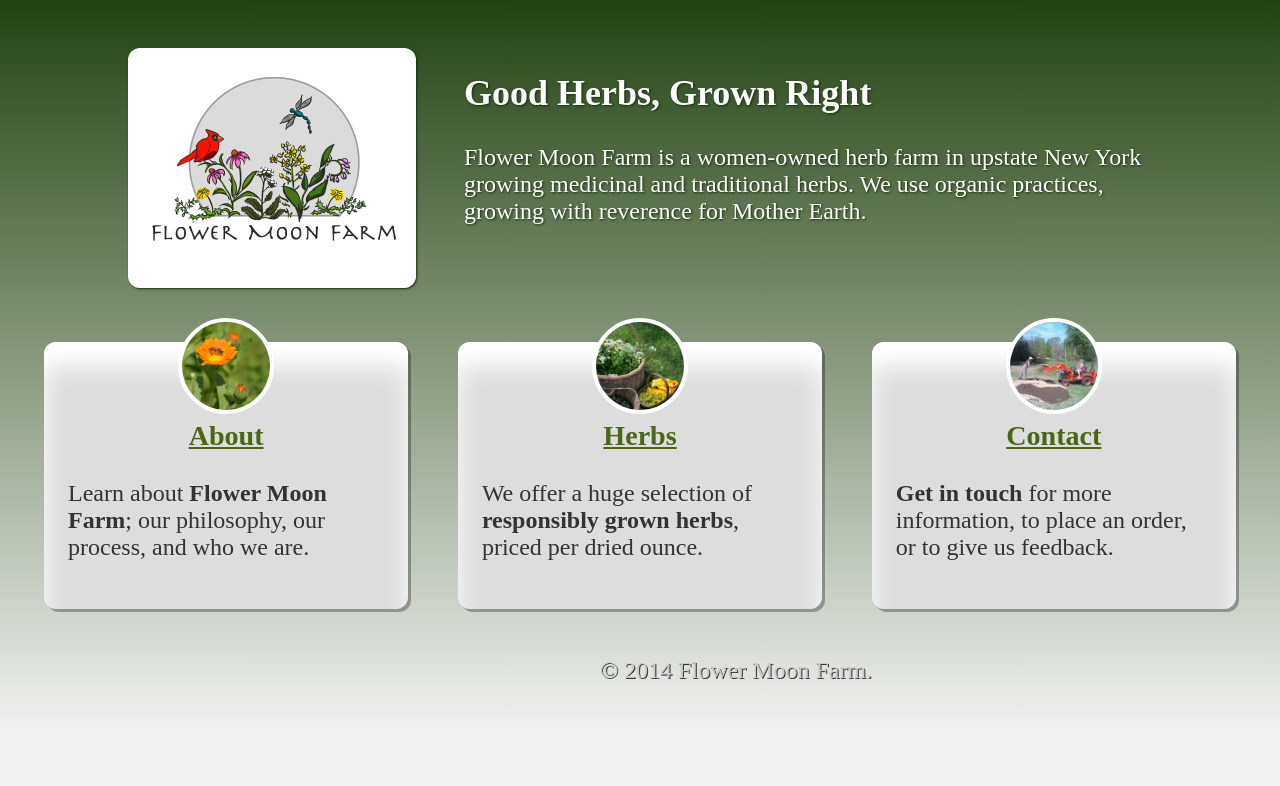
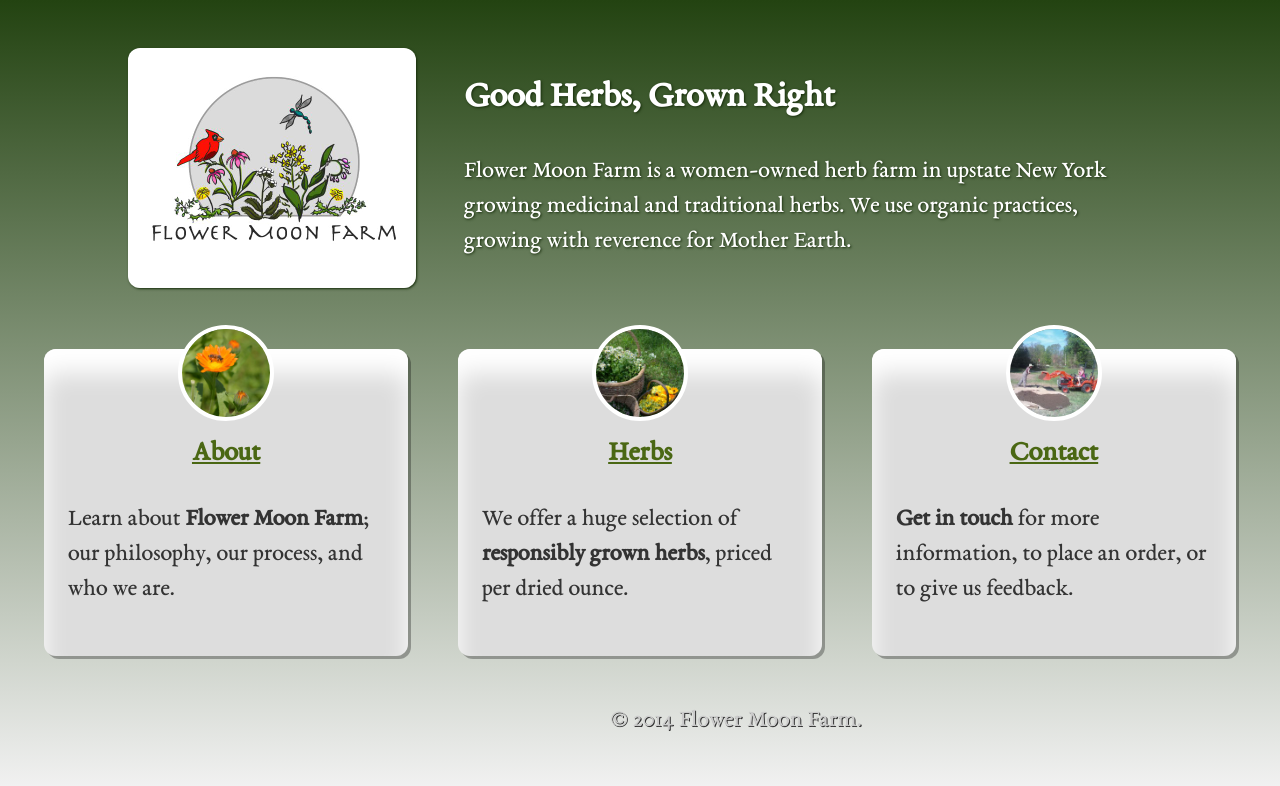
Before and after one commit to lo-windigo/fm-mezzanine, a Django app: template templates/index.html in a window 1280 px wide. Shown: the top 786 px of the page. Run offline with Django 3.2, Linux system fonts and the light colour scheme; the template is opened without the code that fills it, so the values that code supplies are empty; some libraries are stand-ins or nearby versions.

Commit message:
FONTY PYTHON

```diff
--- a/static/css/layout.css
+++ b/static/css/layout.css
@@ -4,6 +4,15 @@
 	Layout © Flower Moon Farms, Jacob Hume
 	Licensed AGPLv3, Rock on.
 */
+
+/*= Fonts ==================*/
+
+@font-face {
+	font-family:EBG;
+	src:		url("/static/fonts/eb-garamond.eot") format("eot"),
+				url("/static/fonts/eb-garamond.woff2") format("woff2"),
+				url("/static/fonts/eb-garamond.woff") format("woff");
+}
 
 
 /*= Base Styles ============*/
@@ -20,7 +29,7 @@
 
 body {
 	color: #320;
-	font-family: serif;
+	font-family: EBG,'Garamond',serif;
 	font-size: 24px;
 	margin: 0;
 	/* Accessibility link positioning */
@@ -77,11 +86,11 @@
 }
 
 .content-title:after {
-	content: "~";
+	content: "❧";
 }
 
 .content-title:before {
-	content: "~";
+	content: "☙";
 }
 
 /* Glass block effect */
```
Also changed, not shown: static/fonts/eb-garamond.ttf (added), static/fonts/eb-garamond.woff (added), static/fonts/eb-garamond.woff2 (added), 1 other file.
